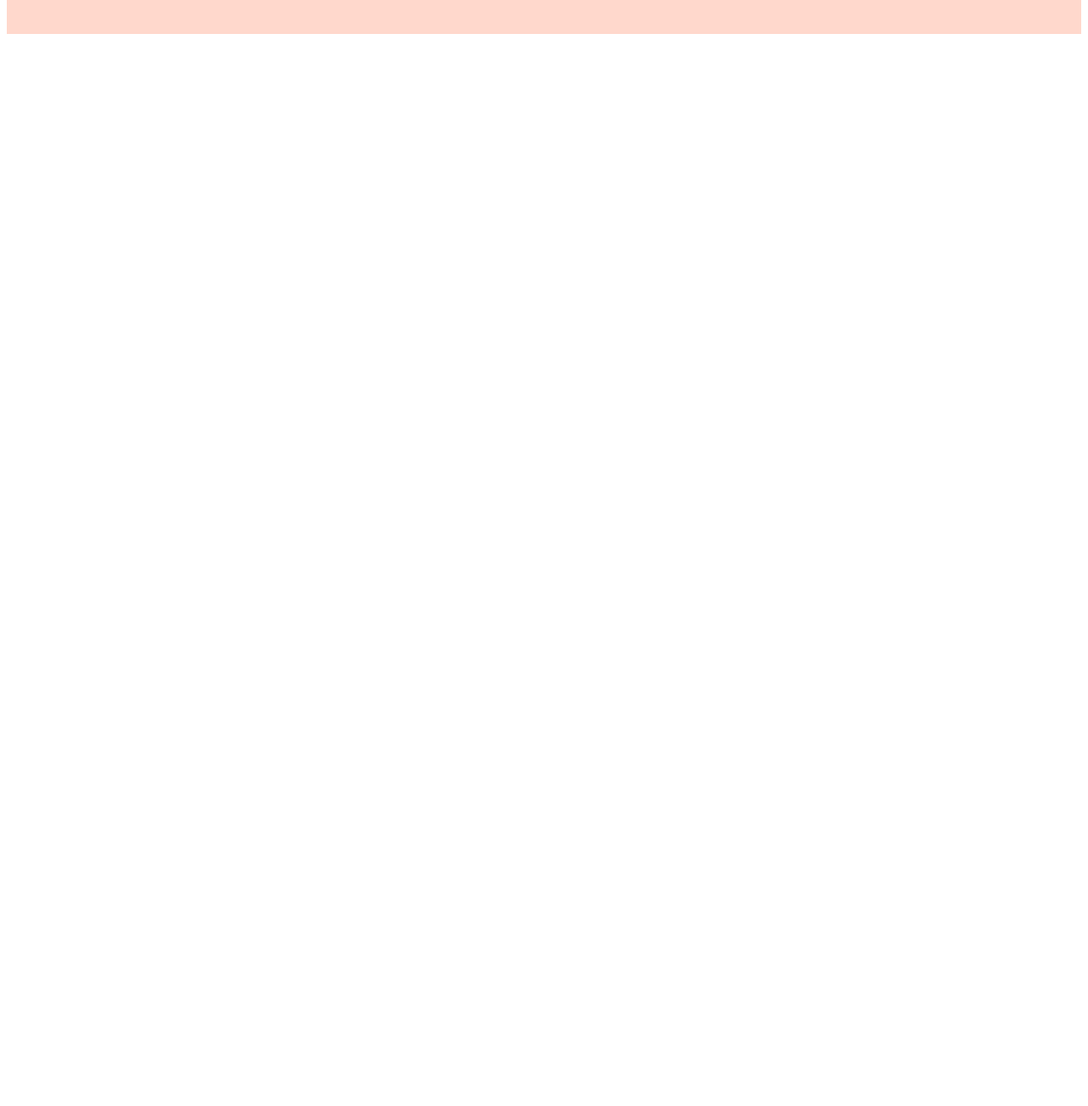
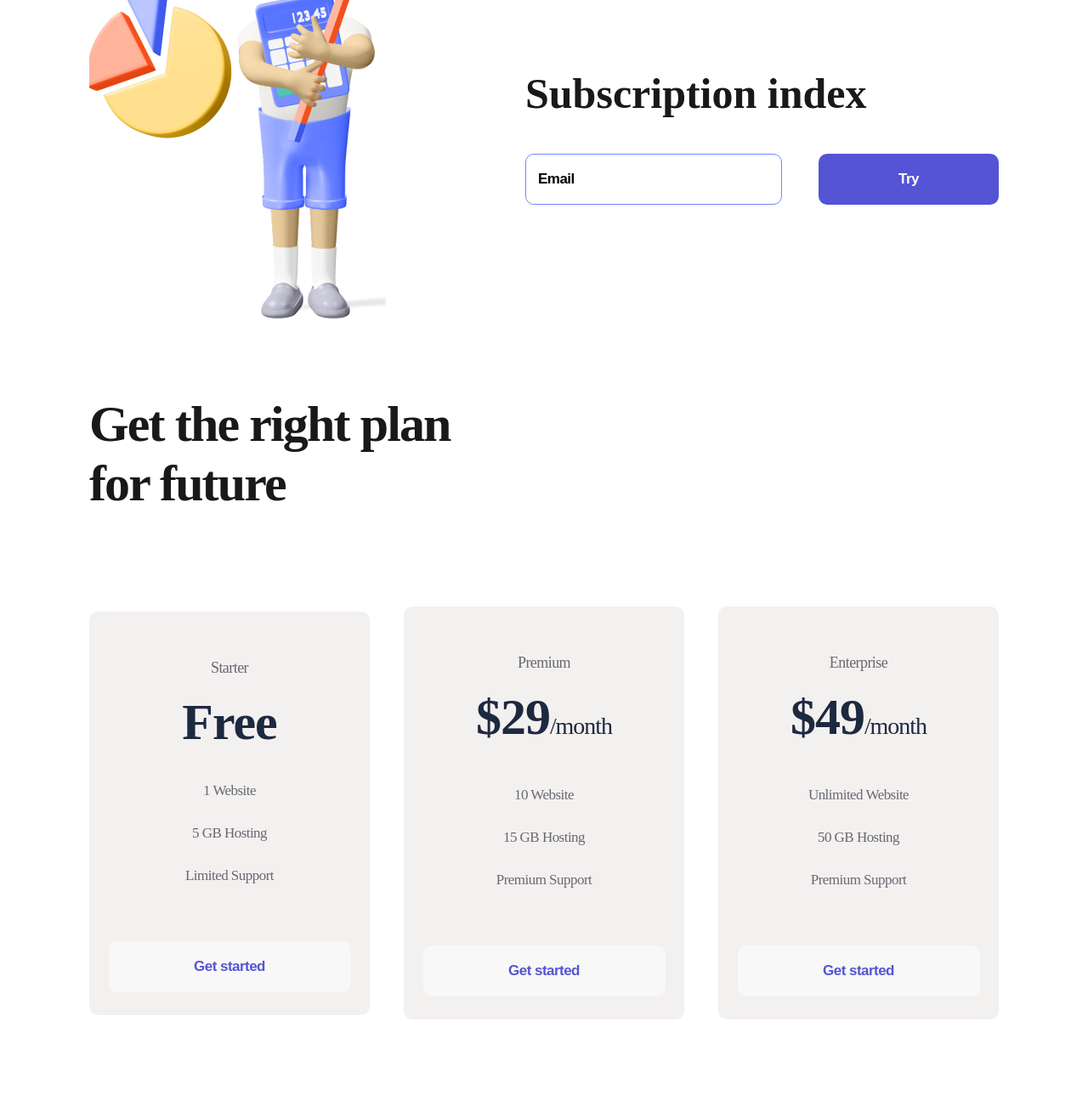
Before and after one commit to Serhii-mag/forannaproject, a plain HTML site: page index.html in a window 1280 px wide. Shown: the part 968-2270 px from the top of the page at 85% size. Before the commit the page ends 1024 px from the top, so only its background shows below. Drawn offline with Linux system fonts and the light colour scheme.

Commit message:
Add files via upload

```diff
--- a/index.html
+++ b/index.html
@@ -62,7 +62,77 @@
             <img src="./img/firstmen.png" alt="firstmen">
         </div>
     </section>
-    <section></section>
+    <section class="container subscribe">
+        <div>
+           <img src="./img/secondmen.png"  alt="second men">
+        </div>
+        <div>
+            <h2 class="subscribe_title">
+                Subscription index
+            </h2>
+            <form>
+                <input class="input" type="email" placeholder="Email">
+                <button class="button button_violet">
+                    Try
+                </button>
+            </form>
+        </div>
+       </section>
+       <section class="container plan">
+        <h2 class="plan_title">
+            Get the right plan for future
+        </h2>
+        <div class="plan_flex">
+            <div class="item">
+                <p class="item_text">
+                    Starter
+                </p>
+                <h3 class="item_title">
+                    Free
+                </h3>
+                <ul>
+                    <li class="item_li">1 Website </li>                  </li>
+                    <li class="item_li">5 GB Hosting</li>
+                    <li class="item_li"> Limited Support</li>
+                </ul>
+                <button class="button button_item">
+                    Get started
+                </button>
+            </div>
+            <div class="item">
+                <p class="item_text">
+                    Premium
+                </p>
+                <h3 class="item_title">
+                    $29<span>/month</span>
+                </h3>
+                <ul>
+                    <li class="item_li">10 Website </li>                  </li>
+                    <li class="item_li">15 GB Hosting</li>
+                    <li class="item_li"> Premium Support</li>
+                </ul>
+                <button class="button button_item">
+                    Get started
+                </button>
+            </div>
+            <div class="item">
+                <p class="item_text">
+                    Enterprise
+                </p>
+                <h3 class="item_title">
+                    $49<span>/month</span>
+                </h3>
+                <ul>
+                    <li class="item_li">Unlimited Website </li>                  </li>
+                    <li class="item_li">50 GB Hosting</li>
+                    <li class="item_li"> Premium Support</li>
+                </ul>
+                <button class="button button_item">
+                    Get started
+                </button>
+            </div>
+        </div>
+       </section>
     <footer class="footer">
         <div class="container end">
             <div>
--- a/style/style.css
+++ b/style/style.css
@@ -17,7 +17,7 @@
     background: rgba(255, 113, 67, 0.27);
     padding: 38px 0 48px;
 }
-.header_flex, .end, .about{
+.header_flex, .end, .about, .subscribe, .plan_flex{
     display: flex;
     justify-content: space-between;
 align-items: center;
@@ -97,3 +97,95 @@ align-items: center;
 .li_end:not(:first-of-type){
     margin-left: 65px;
 }
+.subscribe {
+    margin-bottom: 85px;
+}
+.subscribe_title{
+    font-weight: bold;
+    font-size: 50px;
+    line-height: 57px;
+    color: #19191B;
+    margin-bottom:38 px
+}
+.input{
+    width: 302px;
+    min-height: 60px;
+    border-radius: 10px;
+    border: 1px solid #7087FF;
+    padding-left: 14px;
+    box-sizing: border-box;
+    margin-right: 39px;
+}
+.input::placeholder, .input{
+    font-weight: bold;
+    font-size: 17px;
+    line-height: 22px;
+    letter-spacing: -0.531474px;
+    color: #000000;
+}
+.input:focus{
+    outline: none;
+}
+.plan{
+    margin-bottom: 132px;
+}
+.plan_title{
+    font-weight: bold;
+    font-size: 60px;
+    line-height: 70px;
+    letter-spacing: -1.87579px;
+    color: #19191B;
+    max-width: 504px;
+    margin-bottom: 110px;
+}
+.item{
+    width: 330px;
+    background: rgb(243, 240, 240);
+    border-radius: 10px;
+    text-align: center;
+    padding: 34px 0 27px;
+}
+.item:hover{
+    transition: 500ms;
+    background: #FF7143;
+    box-shadow: 0px 32px 34px rgba(255, 113, 59, 0.27);
+}
+.item_text{
+    font-size: 18px;
+    line-height: 28px;
+    letter-spacing: -0.562737px;
+    color: #696871;
+}
+.item:hover .item_text, .item:hover .item_title, .item:hover .item_li{
+    color: #F8F8F8;
+    transition: 500ms;
+}
+.item_title{
+    font-weight: bold;
+    font-size: 60px;
+    line-height: 56px;
+    letter-spacing: -1.03448px;
+    color: #1D293F;
+    margin: 22px 0 28px;
+}
+.item_title span{
+    font-size: 28px;
+}
+.item_li{
+    list-style: none;
+    font-size: 17px;
+    line-height: 50px;
+    letter-spacing: -0.531474px;
+    color: #696871
+}
+.button_item{
+    width: 285px;
+    background: #F8F8F8;
+    color: #5454D4;
+    margin-top: 36px;
+}
+.item:hover .button_item{
+    background: #9f3919;
+    color: white;
+    transition: 500ms;
+}
```
Also changed, not shown: img/secondmen.png (added).
